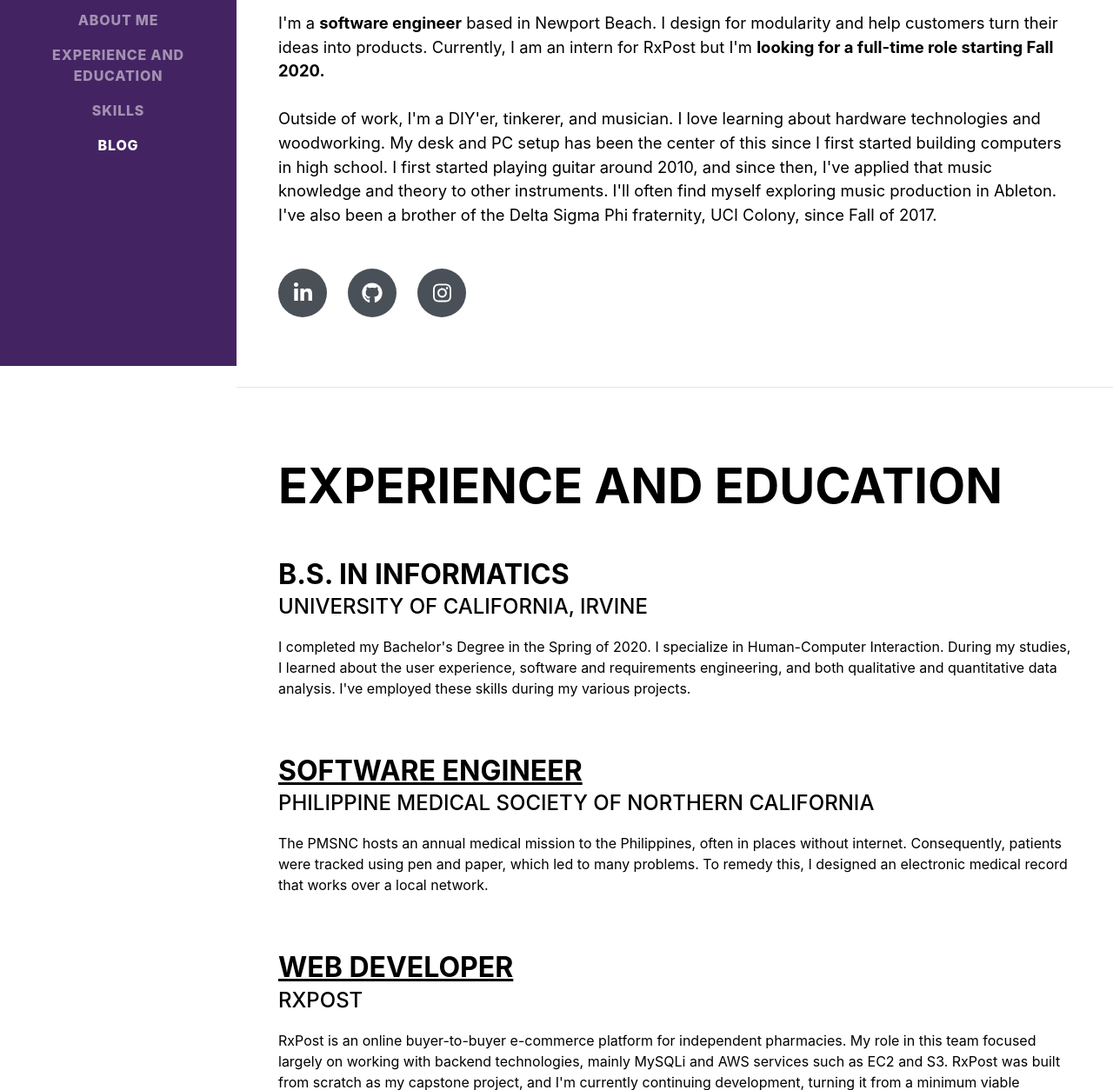
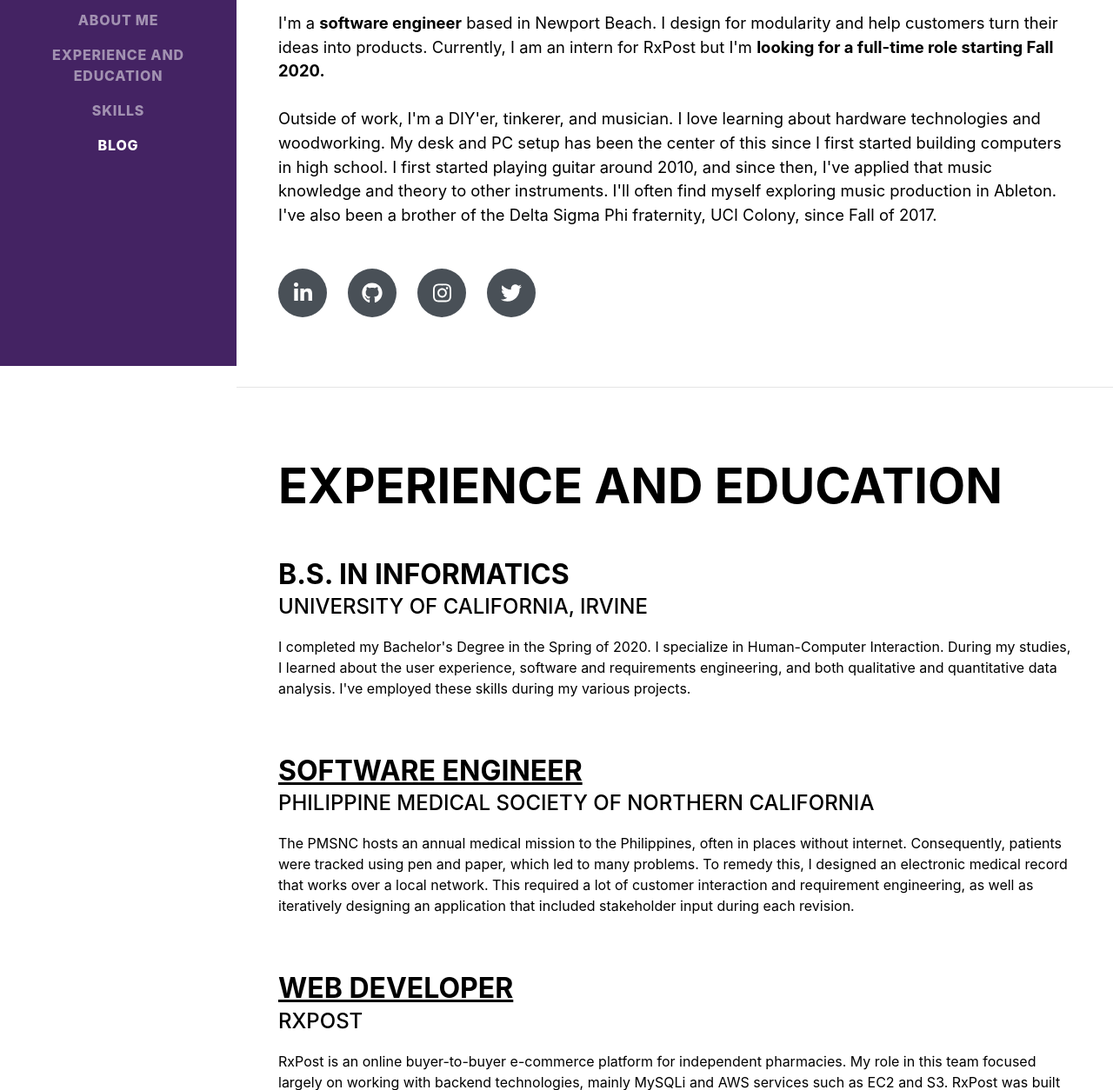
Before and after one commit to brendanjhoffman/brendanjhoffman.github.io---old, a plain HTML site: page index.html in a window 1280 px wide. Shown: the part 379-1633 px from the top of the page at 87% size. Drawn offline with nearby package versions, Linux system fonts and the light colour scheme; a web font is replaced by a local one.

Commit message:
added twitter and skills to experience section

```diff
--- a/index.html
+++ b/index.html
@@ -44,7 +44,7 @@
                         <br><br>
                         Outside of work, I'm a DIY'er, tinkerer, and musician. I love learning about hardware technologies and woodworking. My desk and PC setup has been the center of this since I first started building computers in high school. I first started playing guitar around 2010, and since then, I've applied that music knowledge and theory to other instruments. I'll often find myself exploring music production in Ableton. I've also been a brother of the Delta Sigma Phi fraternity, UCI Colony, since Fall of 2017.</p>
                     <div class="social-icons">
-                        <a class="social-icon" href="https://www.linkedin.com/in/brendan-hoffman-0044b9179/"><i class="fab fa-linkedin-in"></i></a><a class="social-icon" href="https://github.com/brendanjhoffman"><i class="fab fa-github"></i></a><a class="social-icon" href="https://www.instagram.com/itsbrendanj_/"><i class="fab fa-instagram"></i></a>
+                        <a class="social-icon" href="https://www.linkedin.com/in/brendan-hoffman-0044b9179/"><i class="fab fa-linkedin-in"></i></a><a class="social-icon" href="https://github.com/brendanjhoffman"><i class="fab fa-github"></i></a><a class="social-icon" href="https://www.instagram.com/itsbrendanj_/"><i class="fab fa-instagram"></i></a><a class="social-icon" href="https://www.twitter.com/brendanjhoffman"><i class="fab fa-twitter"></i></a>
                         <!-- <a class="social-icon" href="#"><i class="fab fa-twitter"></i></a><a class="social-icon" href="#"><i class="fab fa-facebook-f"></i></a> -->
                     </div>
                 </div>
@@ -66,14 +66,14 @@
                         <div class="flex-grow-1">
                             <h3 class="mb-0"><a href="./projects/PMSNC.html"><u>Software Engineer</u></a></h3>
                             <div class="subheading mb-3">Philippine Medical Society of Northern California</div>
-                            <p>The PMSNC hosts an annual medical mission to the Philippines, often in places without internet. Consequently, patients were tracked using pen and paper, which led to many problems. To remedy this, I designed an electronic medical record that works over a local network.</p>
+                            <p>The PMSNC hosts an annual medical mission to the Philippines, often in places without internet. Consequently, patients were tracked using pen and paper, which led to many problems. To remedy this, I designed an electronic medical record that works over a local network. This required a lot of customer interaction and requirement engineering, as well as iteratively designing an application that included stakeholder input during each revision.</p>
                         </div>
                     </div>
                     <div class="d-flex flex-column flex-md-row justify-content-between mb-5">
                         <div class="flex-grow-1">
                             <h3 class="mb-0"><a href="./projects/RxPost"><u>Web Developer</u></a></h3>
                             <div class="subheading mb-3">RxPost</div>
-                            <p>RxPost is an online buyer-to-buyer e-commerce platform for independent pharmacies. My role in this team focused largely on working with backend technologies, mainly MySQLi and AWS services such as EC2 and S3. RxPost was built from scratch as my capstone project, and I'm currently continuing development, turning it from a minimum viable product to a full-fledge web app.</p>
+                            <p>RxPost is an online buyer-to-buyer e-commerce platform for independent pharmacies. My role in this team focused largely on working with backend technologies, mainly MySQLi and AWS services such as EC2 and S3. RxPost was built from scratch as my capstone project, and I'm currently continuing development, turning it from a minimum viable product to a full-fledge web app. This required an agile environment, requirement engineering, and full stack implementation.</p>
                         </div>
                     </div>
                 </div>
```
